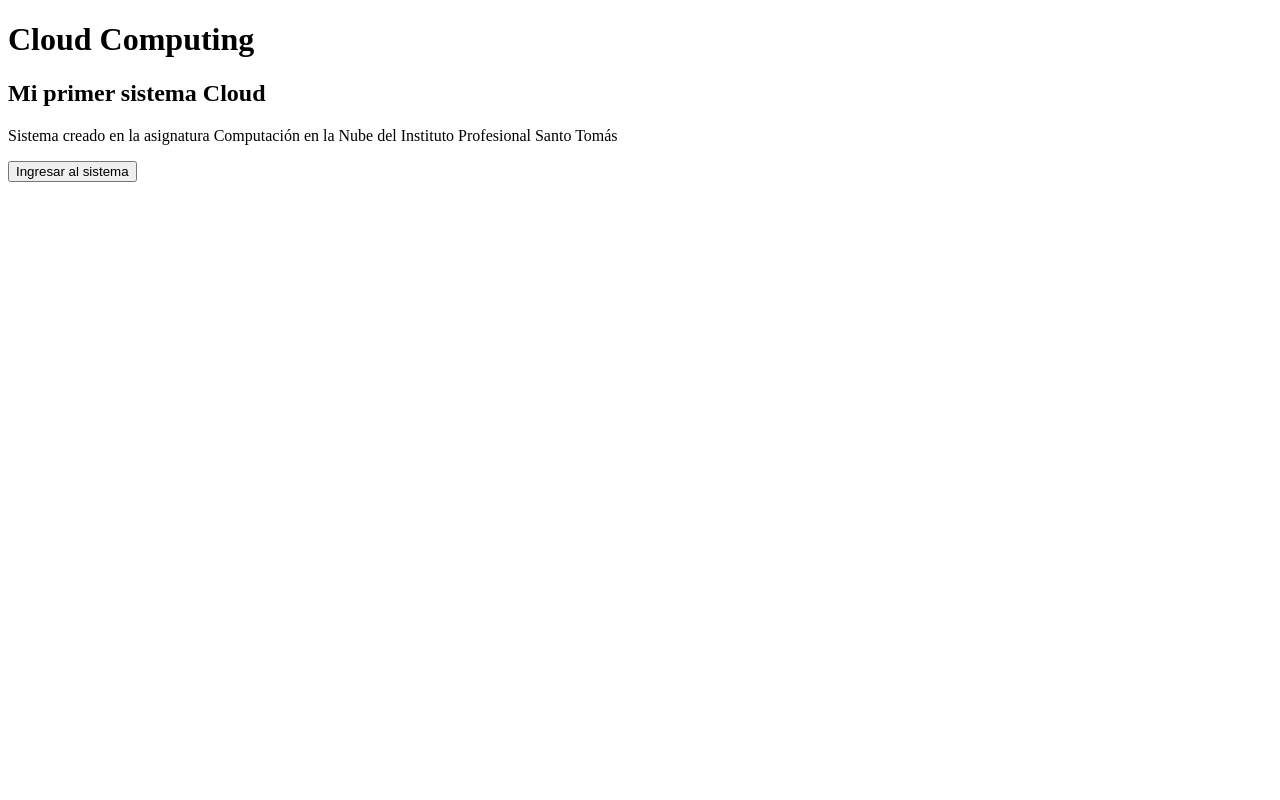
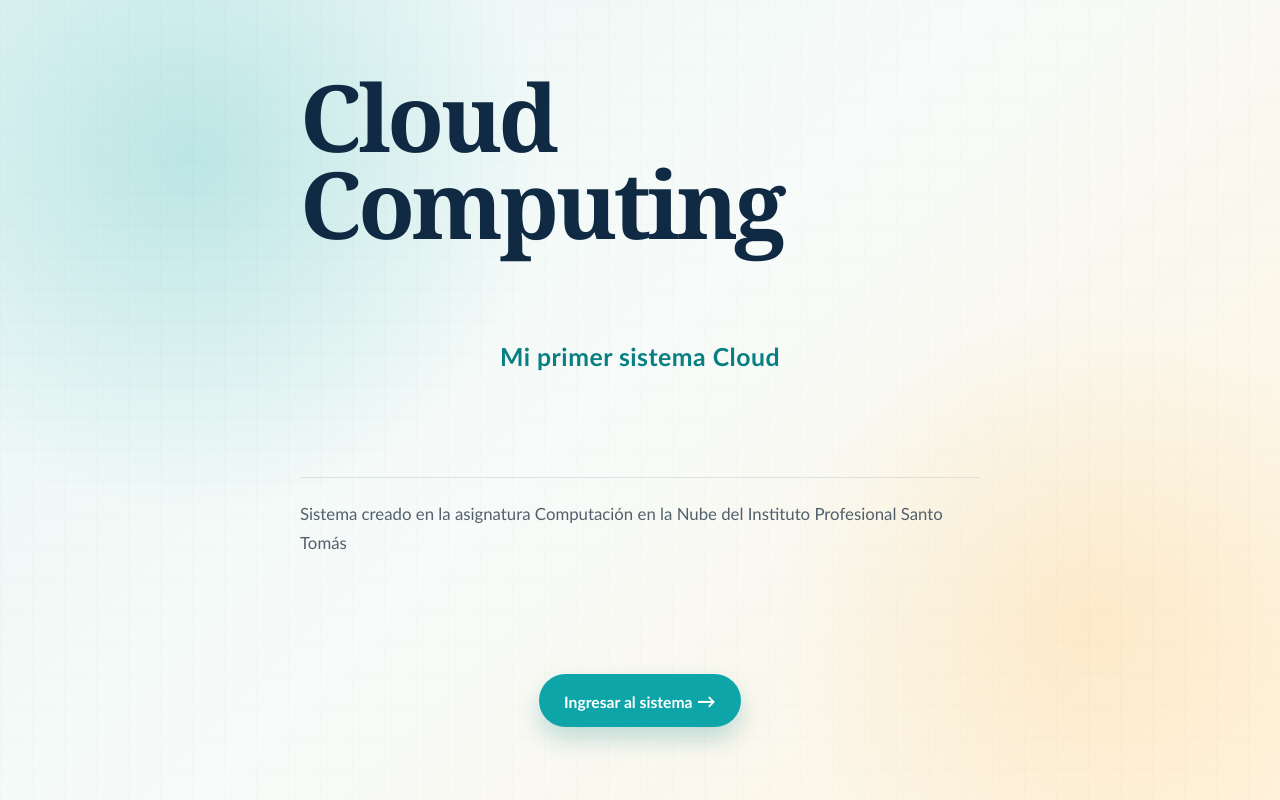
Before and after one commit to Vichox810/Sistema-Cloud, a plain HTML site: page index.html in a window 1280 px wide. Drawn offline with Linux system fonts and the light colour scheme.

Commit message:
Estilo gitihub

```diff
--- a/index.html
+++ b/index.html
@@ -2,6 +2,7 @@
 <html>
 <head>
     <title>Cloud Computing</title>
+    <link rel="stylesheet" href="style.css">
 </head>
 
 <body>
--- /dev/null
+++ b/style.css
@@ -0,0 +1,145 @@
+:root {
+    color-scheme: light;
+    --ink: #102a43;
+    --muted: #52606d;
+    --accent: #0ea5a8;
+    --accent-dark: #087f83;
+    --surface: rgba(255, 255, 255, 0.86);
+    --line: rgba(16, 42, 67, 0.1);
+}
+
+* {
+    box-sizing: border-box;
+}
+
+body {
+    min-height: 100vh;
+    margin: 0;
+    display: grid;
+    place-items: center;
+    padding: 32px 20px;
+    color: var(--ink);
+    font-family: Georgia, "Times New Roman", serif;
+    background:
+        radial-gradient(circle at 15% 20%, rgba(14, 165, 168, 0.22), transparent 28%),
+        radial-gradient(circle at 85% 78%, rgba(255, 183, 77, 0.2), transparent 25%),
+        linear-gradient(135deg, #e7f6f5 0%, #f7fbf9 48%, #fff4df 100%);
+}
+
+body::before {
+    content: "";
+    position: fixed;
+    inset: 0;
+    pointer-events: none;
+    opacity: 0.28;
+    background-image: linear-gradient(rgba(16, 42, 67, 0.045) 1px, transparent 1px),
+        linear-gradient(90deg, rgba(16, 42, 67, 0.045) 1px, transparent 1px);
+    background-size: 32px 32px;
+}
+
+h1,
+h2,
+p,
+button {
+    position: relative;
+}
+
+h1,
+h2,
+p {
+    max-width: 680px;
+    margin-right: auto;
+    margin-left: auto;
+}
+
+h1 {
+    margin-top: 0;
+    margin-bottom: 12px;
+    font-size: clamp(2.8rem, 8vw, 5.8rem);
+    line-height: 0.94;
+    letter-spacing: -0.04em;
+    color: var(--ink);
+    animation: rise-in 700ms ease-out both;
+}
+
+h2 {
+    margin-top: 0;
+    margin-bottom: 24px;
+    font-family: "Trebuchet MS", sans-serif;
+    font-size: clamp(1.1rem, 2.6vw, 1.55rem);
+    font-weight: 700;
+    letter-spacing: 0.02em;
+    color: var(--accent-dark);
+    animation: rise-in 700ms 100ms ease-out both;
+}
+
+p {
+    margin-top: 0;
+    margin-bottom: 34px;
+    padding-top: 22px;
+    border-top: 1px solid var(--line);
+    color: var(--muted);
+    font-family: "Trebuchet MS", sans-serif;
+    font-size: 1.05rem;
+    line-height: 1.7;
+    animation: rise-in 700ms 200ms ease-out both;
+}
+
+button {
+    display: block;
+    margin: 0 auto;
+    border: 0;
+    border-radius: 999px;
+    padding: 15px 25px;
+    color: white;
+    background: var(--accent);
+    box-shadow: 0 12px 25px rgba(8, 127, 131, 0.24);
+    cursor: pointer;
+    font-family: "Trebuchet MS", sans-serif;
+    font-size: 0.98rem;
+    font-weight: 700;
+    transition: transform 180ms ease, background 180ms ease, box-shadow 180ms ease;
+    animation: rise-in 700ms 300ms ease-out both;
+}
+
+button::after {
+    content: "  →";
+    font-size: 1.2em;
+}
+
+button:hover {
+    background: var(--accent-dark);
+    box-shadow: 0 16px 30px rgba(8, 127, 131, 0.3);
+    transform: translateY(-3px);
+}
+
+button:active {
+    transform: translateY(0);
+}
+
+button:focus-visible {
+    outline: 3px solid rgba(255, 183, 77, 0.75);
+    outline-offset: 4px;
+}
+
+@keyframes rise-in {
+    from {
+        opacity: 0;
+        transform: translateY(18px);
+    }
+    to {
+        opacity: 1;
+        transform: translateY(0);
+    }
+}
+
+@media (max-width: 520px) {
+    body {
+        padding: 24px;
+        text-align: center;
+    }
+
+    p {
+        font-size: 0.95rem;
+    }
+}
```
Also changed, not shown: logotipo-santo-tomas-horizontal_edited.png (added).
